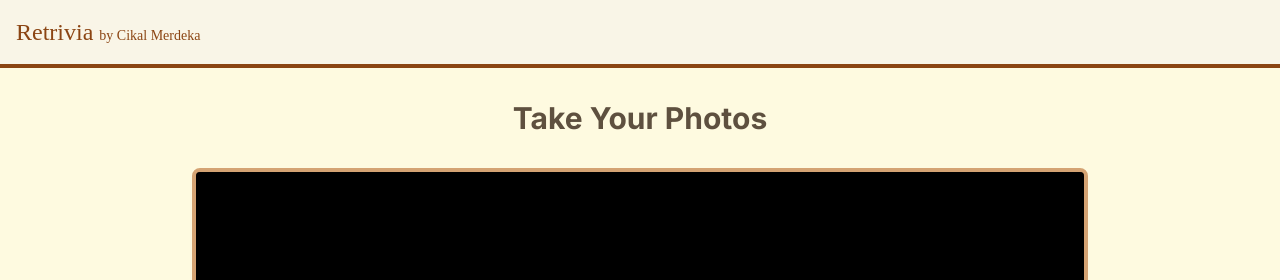
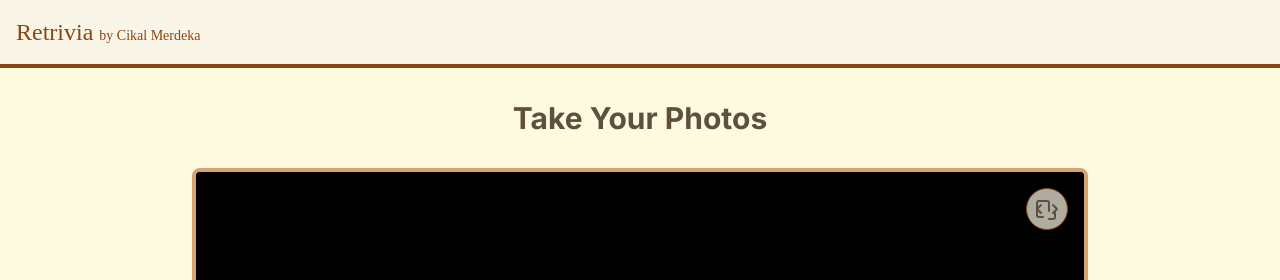
Before and after one commit to mcikalmerdeka/retrivia-app, a Next.js app: page /photobooth in a window 1280 px wide. Shown: the top 280 px of the page. Built offline with nearby package versions, Linux system fonts and the light colour scheme; no server answers.

Commit message:
experiment 1 with camera flip feature

```diff
--- a/src/components/photobooth/PhotoboothComponent.tsx
+++ b/src/components/photobooth/PhotoboothComponent.tsx
@@ -21,6 +21,9 @@ export default function PhotoboothComponent() {
   const [currentPhotoIndex, setCurrentPhotoIndex] = useState(0)
   const [captureMessage, setCaptureMessage] = useState<string | null>(null)
   const [processingPhotos, setProcessingPhotos] = useState(false)
+
+  // Add camera facing mode state
+  const [facingMode, setFacingMode] = useState<'user' | 'environment'>('user')
 
   // Photography customization state
   const [selectedFilter, setSelectedFilter] = useState<FilterType>('raw')
@@ -69,7 +72,7 @@ export default function PhotoboothComponent() {
     return () => {
       stopCamera()
     }
-  }, [isPortrait]) // Restart camera when orientation changes
+  }, [isPortrait, facingMode]) // Restart camera when orientation changes and facingMode changes
 
   const startCamera = async () => {
     try {
@@ -78,7 +81,7 @@ export default function PhotoboothComponent() {
         video: {
           width: { ideal: isPortrait ? 720 : 1280 },
           height: { ideal: isPortrait ? 1280 : 720 },
-          facingMode: 'user'
+          facingMode: facingMode
         },
         audio: false
       }
@@ -193,12 +196,21 @@ export default function PhotoboothComponent() {
 
         // For selfie view, we need to mirror horizontally
         ctx.save()
-        ctx.scale(-1, 1) // Mirror horizontally
-        ctx.drawImage(
-          video,
-          srcX, srcY, srcWidth, srcHeight, // Source coordinates
-          -canvasWidth, 0, canvasWidth, canvasHeight // Destination coordinates (negative x for mirroring)
-        )
+        if (facingMode === 'user') {
+          ctx.scale(-1, 1) // Mirror horizontally for front camera only
+          ctx.drawImage(
+            video,
+            srcX, srcY, srcWidth, srcHeight, // Source coordinates
+            -canvasWidth, 0, canvasWidth, canvasHeight // Destination coordinates (negative x for mirroring)
+          )
+        } else {
+          // No mirroring for back camera
+          ctx.drawImage(
+            video,
+            srcX, srcY, srcWidth, srcHeight, // Source coordinates
+            0, 0, canvasWidth, canvasHeight // Destination coordinates (no mirroring)
+          )
+        }
         ctx.restore()
 
         // Only apply effects if not using 'raw' filter
@@ -353,6 +365,17 @@ export default function PhotoboothComponent() {
     }
   }
 
+  // Add a function to toggle camera
+  const toggleCamera = async () => {
+    // Stop the current camera stream
+    stopCamera()
+
+    // Toggle the facing mode
+    setFacingMode(prev => prev === 'user' ? 'environment' : 'user')
+
+    // Restart camera with new facing mode (will happen in useEffect)
+  }
+
   return (
     <div className="space-y-8 max-w-4xl mx-auto film-grain">
       {!showCustomization ? (
@@ -365,8 +388,22 @@ export default function PhotoboothComponent() {
               playsInline
               muted
               className="w-full h-full object-cover"
-              style={{ transform: 'scaleX(-1)' }} // Mirror effect for selfie view
+              style={{ transform: facingMode === 'user' ? 'scaleX(-1)' : 'none' }} // Mirror only for selfie view
             />
+
+            {/* Add camera switch button */}
+            <button
+              onClick={toggleCamera}
+              className="absolute top-4 right-4 z-10 bg-vintage-paper bg-opacity-70 p-2 rounded-full border border-vintage-sepia"
+              aria-label="Switch Camera"
+            >
+              <svg xmlns="http://www.w3.org/2000/svg" width="24" height="24" viewBox="0 0 24 24" fill="none" stroke="currentColor" strokeWidth="2" strokeLinecap="round" strokeLinejoin="round">
+                <path d="M20 16v4a2 2 0 0 1-2 2h-4" />
+                <path d="M14 14V6a2 2 0 0 0-2-2H4a2 2 0 0 0-2 2v12a2 2 0 0 0 2 2h4" />
+                <path d="m18 8 4 4-4 4" />
+                <path d="m6 16-4-4 4-4" />
+              </svg>
+            </button>
 
             {/* Camera Flash Effect */}
             {showFlash && (
```
